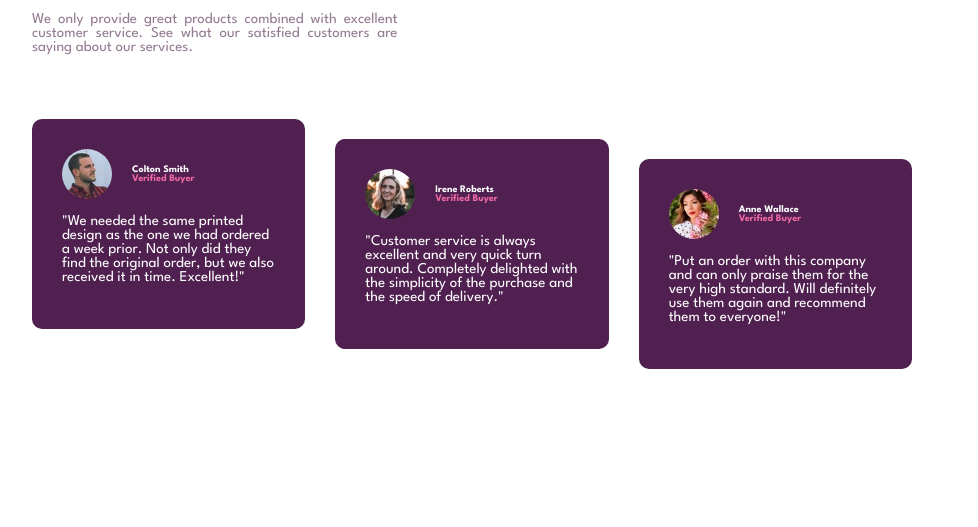
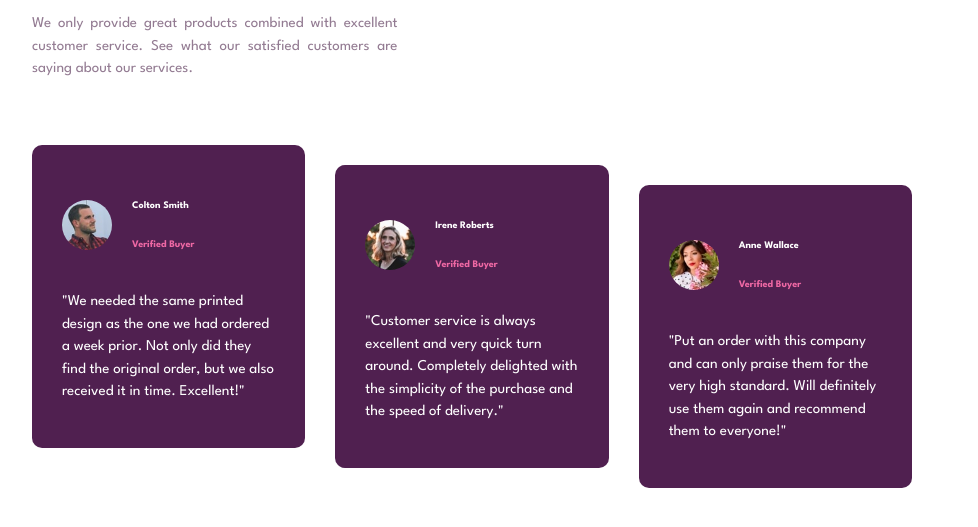
Before and after one commit to emiliaquerino/social-proof-section-master-, a plain HTML site: page index.html in a window 1280 px wide. Shown: the part 333-860 px from the top of the page, without its empty margins (168-1146 px from the left). Before the commit the page ends 800 px from the top, so only its background shows below. Drawn offline with Linux system fonts and the light colour scheme.

```diff
--- a/style.css
+++ b/style.css
@@ -21,6 +21,7 @@
   color: hsl(303, 10%, 53%);
   text-align: justify;
   width: 85%;
+  line-height: 1.5;
 }
 
 .rating-container {
@@ -36,7 +37,7 @@
   border-radius: 10px;
   grid-template-columns: repeat(5, 20px) auto;
   align-items: center;
-  border: 10px solid white;
+  border: 10px solid hsl(0, 0%, 100%);
   background-color: hsl(300, 24%, 96%);
 }
 
@@ -82,6 +83,7 @@
   grid-gap: 30px;
   color: hsl(0, 0%, 100%);
   width: 100%;
+  line-height: 1.5;
 }
 
 .content {
@@ -117,10 +119,6 @@
   border-radius: 50%;
 }
 
-.customer h6 {
-  margin: 0;
-}
-
 .verified {
   color: hsl(333, 80%, 67%);
 }
```
